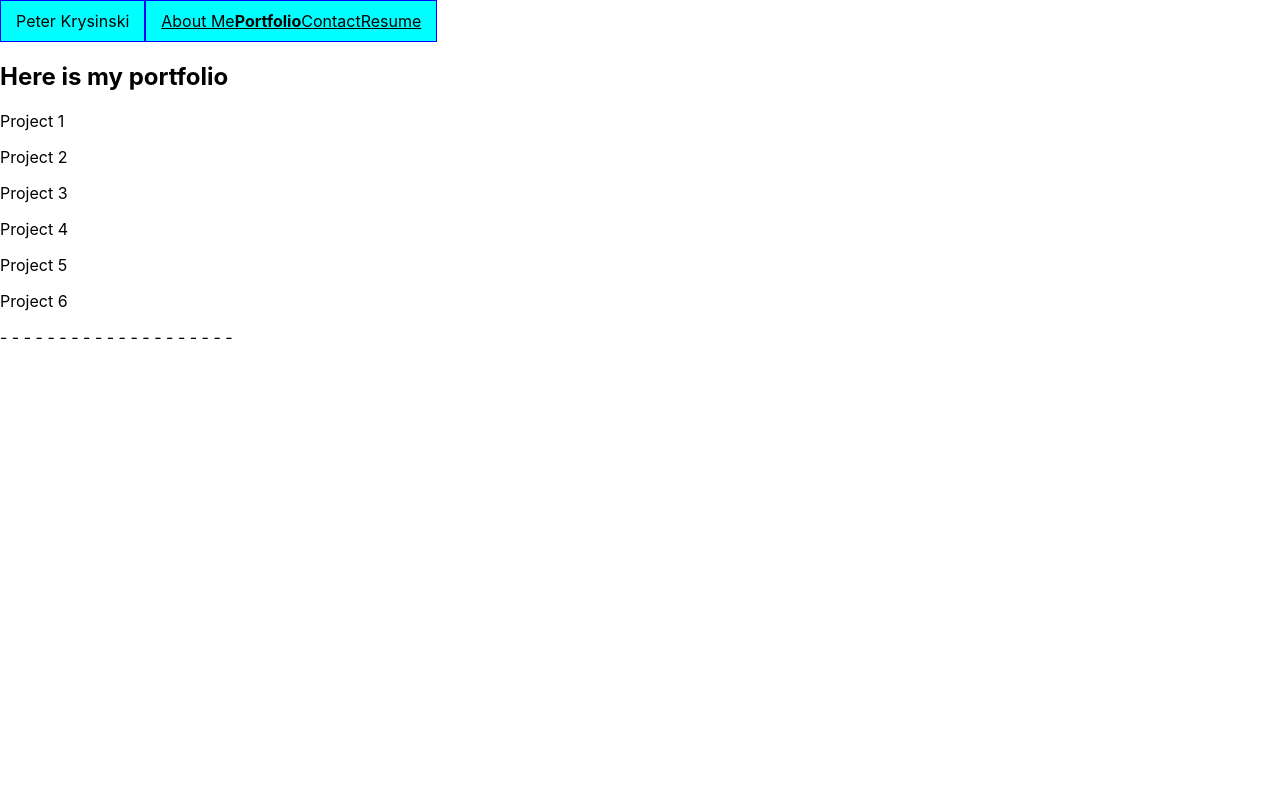
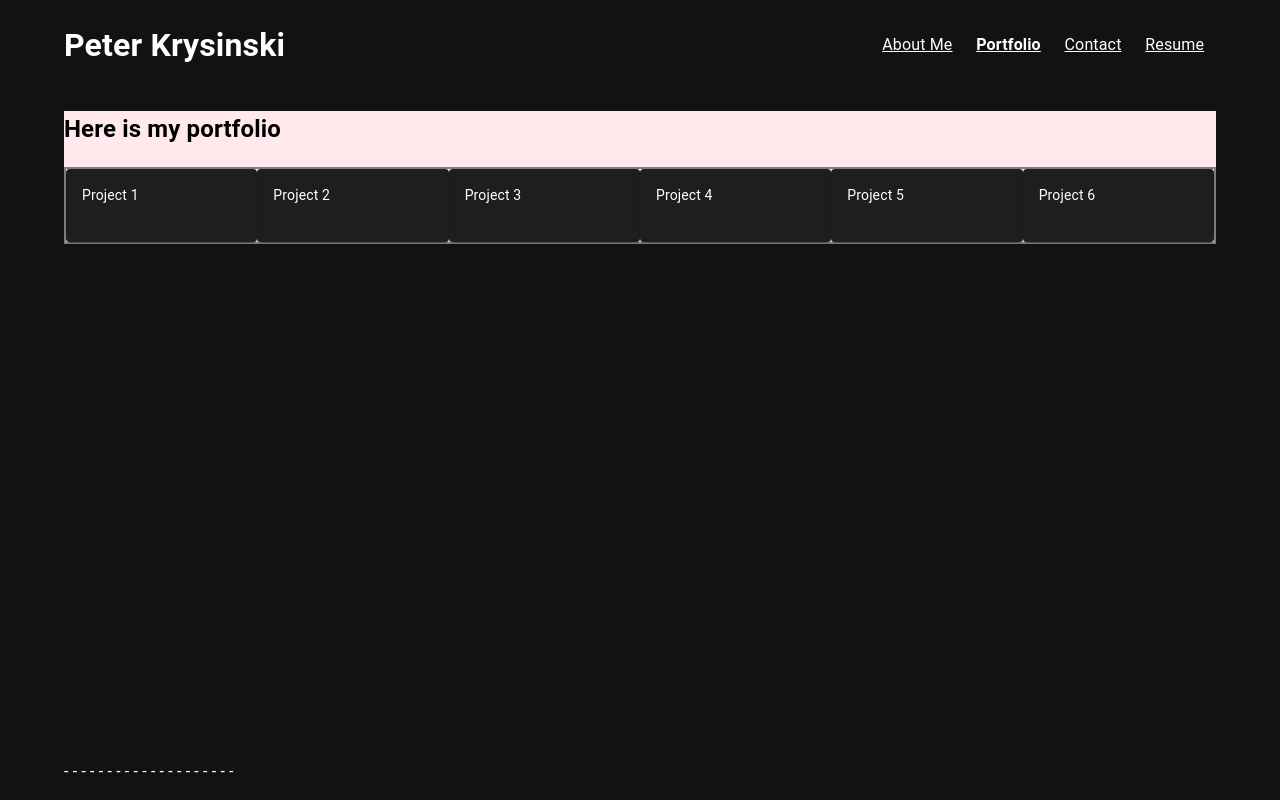
Before and after one commit to Pkrysinski/react-developer-portfolio, a React (Create React App) app: page /portfolio in a window 1280 px wide. Built offline with nearby package versions, Linux system fonts and the light colour scheme.

Commit message:
Added Materialize CSS and started implementing some of it's features to make the app more asthetically pleasing

```diff
--- a/package.json
+++ b/package.json
@@ -3,6 +3,9 @@
   "version": "0.1.0",
   "private": true,
   "dependencies": {
+    "@emotion/react": "^11.10.6",
+    "@emotion/styled": "^11.10.6",
+    "@mui/material": "^5.11.16",
     "@testing-library/jest-dom": "^5.16.5",
     "@testing-library/react": "^13.4.0",
     "@testing-library/user-event": "^13.5.0",
--- a/src/App.js
+++ b/src/App.js
@@ -1,7 +1,9 @@
 import './App.css';
 import React from 'react';
 import { BrowserRouter as Router, Routes, Route } from 'react-router-dom';
-
+import Container from '@mui/material/Container';
+import { ThemeProvider, createTheme } from '@mui/material/styles';
+import CssBaseline from '@mui/material/CssBaseline';
 
 import Header from "./components/Header";
 import AboutMe from "./components/AboutMe";
@@ -10,11 +12,18 @@ import Contact from "./components/Contact";
 import Resume from "./components/Resume";
 import Footer from "./components/Footer";
 
+const darkTheme = createTheme({
+  palette: {
+    mode: 'dark',
+  },
+});
 
 function App() {
   return (
+    <ThemeProvider theme={darkTheme}>
+    <CssBaseline />
     <Router>
-      <main>
+      <Container style={{height:"100vh"}}>
         <Header />
           <Routes>
               <Route
@@ -34,9 +43,10 @@ function App() {
                 element={<Resume />}
               />
           </Routes>
-        <Footer />
-      </main>
+        <Footer/>
+      </Container>
     </Router>
+    </ThemeProvider>
   );
 }
 
--- a/src/components/Footer.js
+++ b/src/components/Footer.js
@@ -2,8 +2,8 @@ import React from 'react';
 
 function Footer() {
     return (
-        <footer>
-            <a>- - - - - - - - - - - - - - - - - - - -</a>
+        <footer style={{position:"absolute",bottom:"0"}}>
+            <p>- - - - - - - - - - - - - - - - - - - -</p>
         </footer>
       );
 };
--- a/src/components/Header.js
+++ b/src/components/Header.js
@@ -6,7 +6,7 @@ import StyledNavbar from "./StyledNavbar";
 function Header() {
     return (
         <header>
-            <p>Peter Krysinski</p>
+            <h1>Peter Krysinski</h1>
             <StyledNavbar />
         </header>
       );
--- a/src/components/Portfolio.js
+++ b/src/components/Portfolio.js
@@ -1,35 +1,52 @@
 import React from 'react';
+import Card from '@mui/material/Card';
+// import CardActions from '@mui/material/CardActions';
+import CardContent from '@mui/material/CardContent';
+// import Button from '@mui/material/Button';
+import Typography from '@mui/material/Typography';
 
 function Portfolio() {
 
-    return(
-    <section id="portfolio">
+    const projects = [
+        { id: 1, title: "Project 1", desc: "", website: "", github: "", img: "" },
+        { id: 2, title: "Project 2", desc: "", website: "", github: "", img: "" },
+        { id: 3, title: "Project 3", desc: "", website: "", github: "", img: "" },
+        { id: 4, title: "Project 4", desc: "", website: "", github: "", img: "" },
+        { id: 5, title: "Project 5", desc: "", website: "", github: "", img: "" },
+        { id: 6, title: "Project 6", desc: "", website: "", github: "", img: "" }
+    ]
+
+    return (
+        <section id="portfolio" style={{ backgroundColor: "#ffe9ec", color: "black" }}>
             <div>
                 <h1>
                     Here is my portfolio
                 </h1>
-            <p>
-                Project 1
-            </p>
-            <p>
-                Project 2
-            </p>
-            <p>
-                Project 3
-            </p>
-            <p>
-                Project 4
-            </p>
-            <p>
-                Project 5
-            </p>
-            <p>
-                Project 6
-            </p>
+                <div style={{ display: "flex", border: "2px solid grey" }}>
+                    {projects.map(project => {
+                        return (
+                            <Card style={{ width: "18em" }}>
+                                <CardContent>
+                                    <Typography sx={{ fontSize: 14 }} gutterBottom>
+                                        {project.title}
+                                    </Typography>
+                                    <Typography variant="h5" component="div">
+
+                                    </Typography>
+                                    <Typography sx={{ mb: 1.5 }} >
+
+                                    </Typography>
+                                    <Typography variant="body2">
+
+                                    </Typography>
+                                </CardContent>
+                            </Card>
+                        )
+                    })}
+                </div>
             </div>
         </section>
     )
-
 };
 
 export default Portfolio;
--- a/src/components/StyledNavbar.js
+++ b/src/components/StyledNavbar.js
@@ -4,33 +4,32 @@ import '../styles/Navbar.css';
 
 function StyledNavbar() {
     return(
-        <header className='navbar'>
+        <nav className='navbar'>
             <NavLink to='/' style={({isActive, isPending})=>{
                 return{
                     fontWeight: isActive ? "bold" : "",
-                    color: isPending ? "red" : "black",
+                    color: isPending ? "red" : "white",
                 }
             }}>About Me</NavLink>
-
             <NavLink to='/portfolio' style={({isActive, isPending})=>{
                 return{
                     fontWeight: isActive ? "bold" : "",
-                    color: isPending ? "red" : "black",
+                    color: isPending ? "red" : "white",
                 }
             }}>Portfolio</NavLink>
             <NavLink to='/contact' style={({isActive, isPending})=>{
                 return{
                     fontWeight: isActive ? "bold" : "",
-                    color: isPending ? "red" : "black",
+                    color: isPending ? "red" : "white",
                 }
             }}>Contact</NavLink>
             <NavLink to='/resume' style={({isActive, isPending})=>{
                 return{
                     fontWeight: isActive ? "bold" : "",
-                    color: isPending ? "red" : "black",
+                    color: isPending ? "red" : "white",
                 }
             }}>Resume</NavLink>
-        </header>
+        </nav>
     )
 };
 
--- /dev/null
+++ b/src/styles/Footer.css
@@ -0,0 +1,6 @@
+footer {
+    /* display: flex; */
+    justify-content: space-around;
+    margin: 0;
+    text-decoration: none;
+}
--- a/src/styles/Navbar.css
+++ b/src/styles/Navbar.css
@@ -1,17 +1,15 @@
-header p {
-    display: inline-block;
+header {
+    display: flex;
+    justify-content: space-between;
     margin: 0;
-    padding: 10px 15px;
     text-decoration: none;
-    background-color: aqua;
-    border: 1px solid blue;
 }
 
 .navbar {
     margin: 0;
-    display: inline-block;
-    padding: 10px 15px;
+    display: flex;
+    justify-content: space-around;
+    align-items: center;
     text-decoration: none;
-    background-color: aqua;
-    border: 1px solid blue;
+    width:30%;
 }
```
Also changed, not shown: 1 other file (tests, documents, lock files or other folders). Lines whose indentation alone changed are shown as unchanged.
